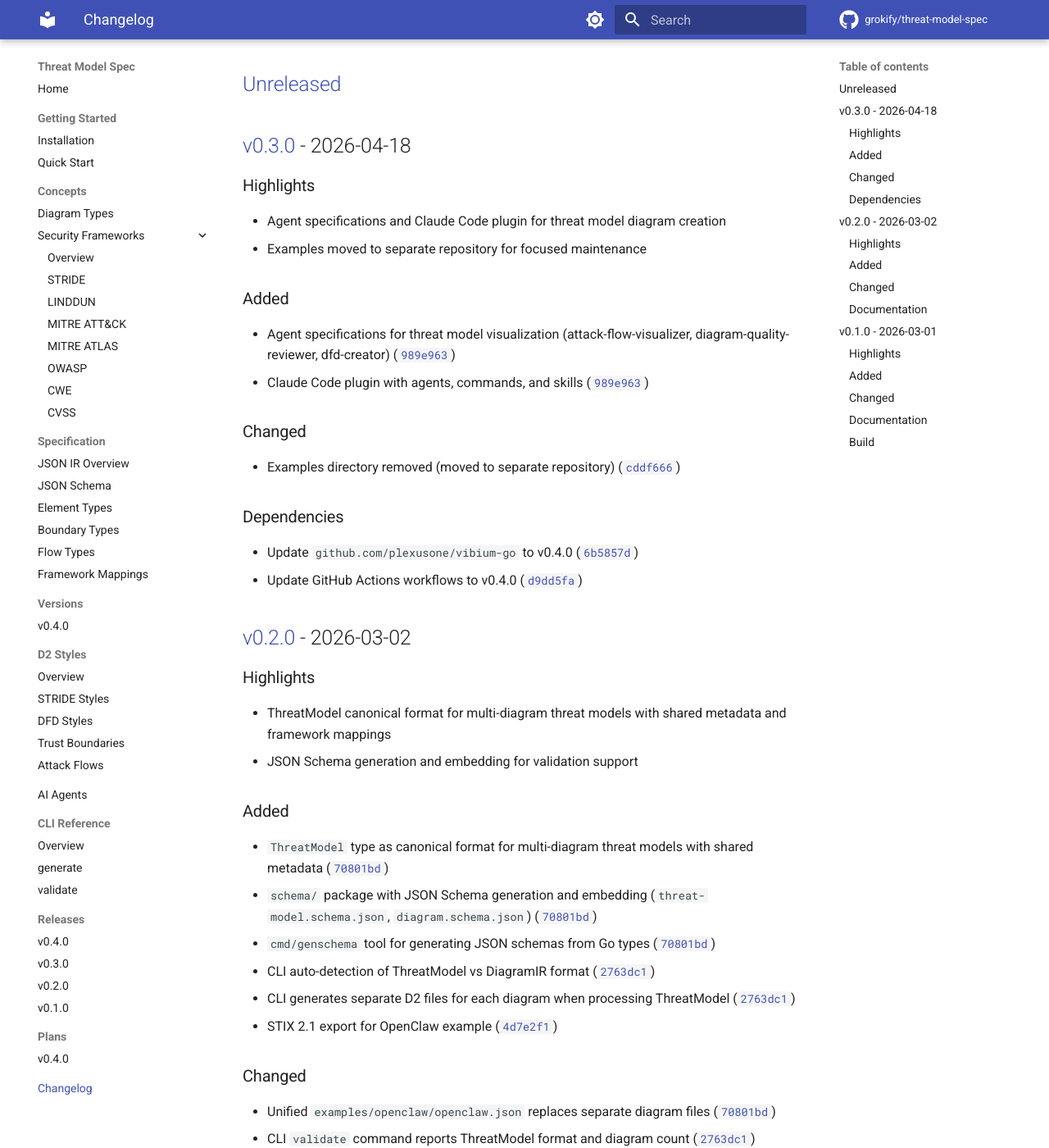
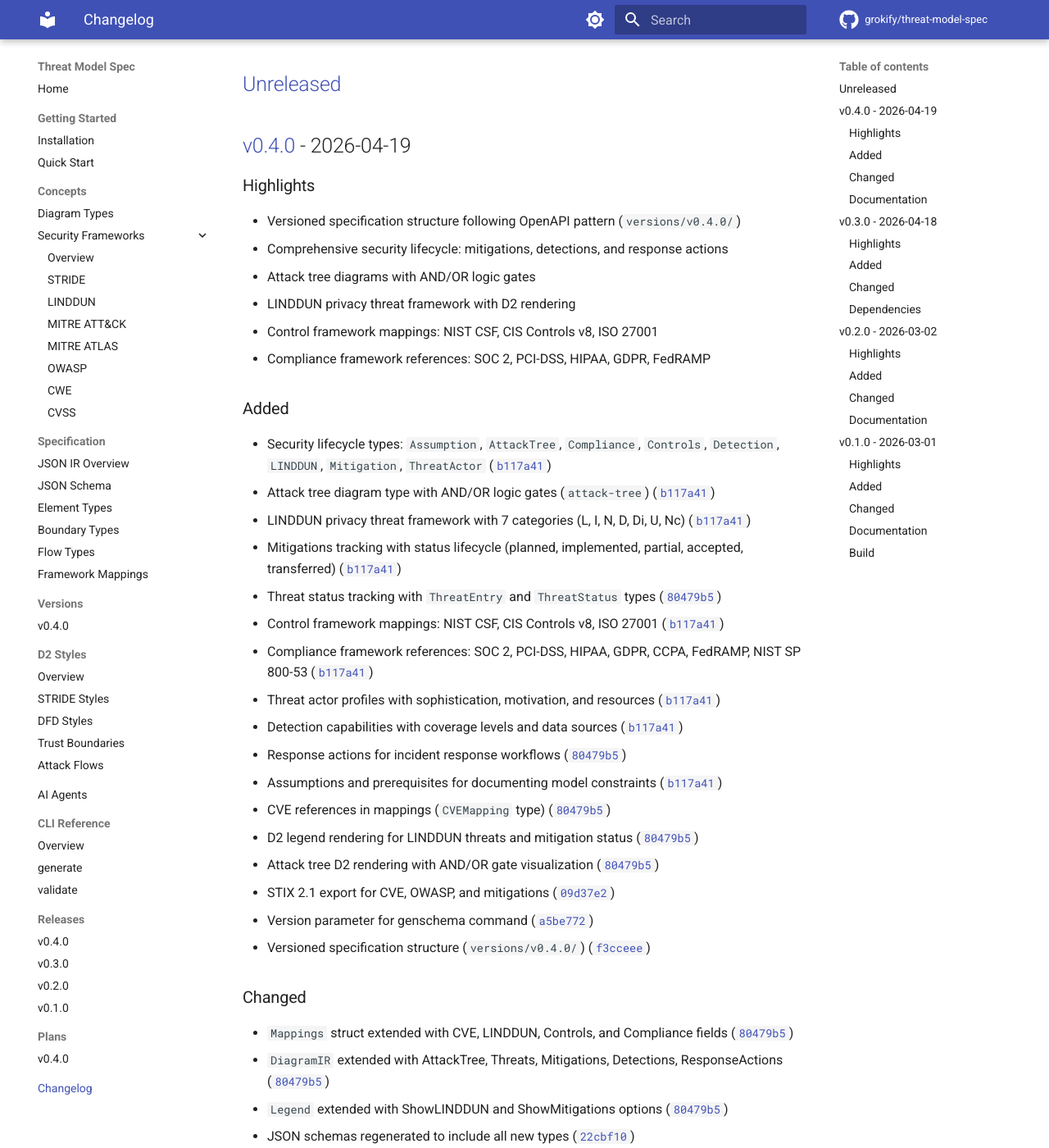
Before and after one commit to grokify/threat-model-spec, an MkDocs documentation site: the page built from docs/changelog.md, in a window 1280 px wide and 1400 px high, scrolled down 227 px. Shown: the whole window at 82% size. Built offline with MkDocs 1.6.1 and Material for MkDocs 9.7.7, drawn with Linux system fonts in a browser that asks for light colours; comment, search, counter and statistics services are not loaded; some of the changed text lies outside the part shown.

Commit message:
docs: sync changelog and update frameworks index
- docs/changelog.md: Sync with CHANGELOG.md (add v0.4.0)
- docs/concepts/frameworks/index.md: Add LINDDUN, control and compliance frameworks

Co-Authored-By: Claude Opus 4.5 <noreply@anthropic.com>

```diff
--- a/docs/changelog.md
+++ b/docs/changelog.md
@@ -8,6 +8,50 @@ commits follow [Conventional Commits](https://www.conventionalcommits.org/en/v1.
 and this changelog is generated by [Structured Changelog](https://github.com/grokify/structured-changelog).
 
 ## [Unreleased]
+
+## [v0.4.0] - 2026-04-19
+
+### Highlights
+
+- Versioned specification structure following OpenAPI pattern (`versions/v0.4.0/`)
+- Comprehensive security lifecycle: mitigations, detections, and response actions
+- Attack tree diagrams with AND/OR logic gates
+- LINDDUN privacy threat framework with D2 rendering
+- Control framework mappings: NIST CSF, CIS Controls v8, ISO 27001
+- Compliance framework references: SOC 2, PCI-DSS, HIPAA, GDPR, FedRAMP
+
+### Added
+
+- Security lifecycle types: `Assumption`, `AttackTree`, `Compliance`, `Controls`, `Detection`, `LINDDUN`, `Mitigation`, `ThreatActor` ([`b117a41`](https://github.com/grokify/threat-model-spec/commit/b117a41))
+- Attack tree diagram type with AND/OR logic gates (`attack-tree`) ([`b117a41`](https://github.com/grokify/threat-model-spec/commit/b117a41))
+- LINDDUN privacy threat framework with 7 categories (L, I, N, D, Di, U, Nc) ([`b117a41`](https://github.com/grokify/threat-model-spec/commit/b117a41))
+- Mitigations tracking with status lifecycle (planned, implemented, partial, accepted, transferred) ([`b117a41`](https://github.com/grokify/threat-model-spec/commit/b117a41))
+- Threat status tracking with `ThreatEntry` and `ThreatStatus` types ([`80479b5`](https://github.com/grokify/threat-model-spec/commit/80479b5))
+- Control framework mappings: NIST CSF, CIS Controls v8, ISO 27001 ([`b117a41`](https://github.com/grokify/threat-model-spec/commit/b117a41))
+- Compliance framework references: SOC 2, PCI-DSS, HIPAA, GDPR, CCPA, FedRAMP, NIST SP 800-53 ([`b117a41`](https://github.com/grokify/threat-model-spec/commit/b117a41))
+- Threat actor profiles with sophistication, motivation, and resources ([`b117a41`](https://github.com/grokify/threat-model-spec/commit/b117a41))
+- Detection capabilities with coverage levels and data sources ([`b117a41`](https://github.com/grokify/threat-model-spec/commit/b117a41))
+- Response actions for incident response workflows ([`80479b5`](https://github.com/grokify/threat-model-spec/commit/80479b5))
+- Assumptions and prerequisites for documenting model constraints ([`b117a41`](https://github.com/grokify/threat-model-spec/commit/b117a41))
+- CVE references in mappings (`CVEMapping` type) ([`80479b5`](https://github.com/grokify/threat-model-spec/commit/80479b5))
+- D2 legend rendering for LINDDUN threats and mitigation status ([`80479b5`](https://github.com/grokify/threat-model-spec/commit/80479b5))
+- Attack tree D2 rendering with AND/OR gate visualization ([`80479b5`](https://github.com/grokify/threat-model-spec/commit/80479b5))
+- STIX 2.1 export for CVE, OWASP, and mitigations ([`09d37e2`](https://github.com/grokify/threat-model-spec/commit/09d37e2))
+- Version parameter for genschema command ([`a5be772`](https://github.com/grokify/threat-model-spec/commit/a5be772))
+- Versioned specification structure (`versions/v0.4.0/`) ([`f3cceee`](https://github.com/grokify/threat-model-spec/commit/f3cceee))
+
+### Changed
+
+- `Mappings` struct extended with CVE, LINDDUN, Controls, and Compliance fields ([`80479b5`](https://github.com/grokify/threat-model-spec/commit/80479b5))
+- `DiagramIR` extended with AttackTree, Threats, Mitigations, Detections, ResponseActions ([`80479b5`](https://github.com/grokify/threat-model-spec/commit/80479b5))
+- `Legend` extended with ShowLINDDUN and ShowMitigations options ([`80479b5`](https://github.com/grokify/threat-model-spec/commit/80479b5))
+- JSON schemas regenerated to include all new types ([`22cbf10`](https://github.com/grokify/threat-model-spec/commit/22cbf10))
+
+### Documentation
+
+- Versioned specification document (`versions/v0.4.0/specification.md`) ([`f3cceee`](https://github.com/grokify/threat-model-spec/commit/f3cceee))
+- v0.4.0 release notes ([`2f6bdf4`](https://github.com/grokify/threat-model-spec/commit/2f6bdf4))
+- README updated with new framework tables and usage examples ([`f3cceee`](https://github.com/grokify/threat-model-spec/commit/f3cceee))
 
 ## [v0.3.0] - 2026-04-18
 
@@ -100,7 +144,8 @@ and this changelog is generated by [Structured Changelog](https://github.com/gro
 - GitHub Actions workflows for CI, lint, and CodeQL SAST ([`cf9f749`](https://github.com/grokify/threat-model-spec/commit/cf9f749))
 - Dependabot configuration for Go modules and GitHub Actions ([`d9ddcdc`](https://github.com/grokify/threat-model-spec/commit/d9ddcdc))
 
-[unreleased]: https://github.com/grokify/threat-model-spec/compare/v0.3.0...HEAD
+[unreleased]: https://github.com/grokify/threat-model-spec/compare/v0.4.0...HEAD
+[v0.4.0]: https://github.com/grokify/threat-model-spec/compare/v0.3.0...v0.4.0
 [v0.3.0]: https://github.com/grokify/threat-model-spec/compare/v0.2.0...v0.3.0
 [v0.2.0]: https://github.com/grokify/threat-model-spec/compare/v0.1.0...v0.2.0
 [v0.1.0]: https://github.com/grokify/threat-model-spec/releases/tag/v0.1.0
```
Also changed, not shown: docs/concepts/frameworks/index.md (+26 -4 lines).
